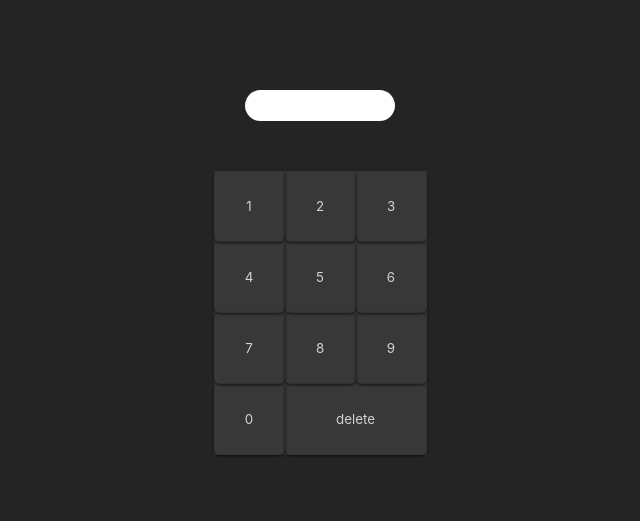
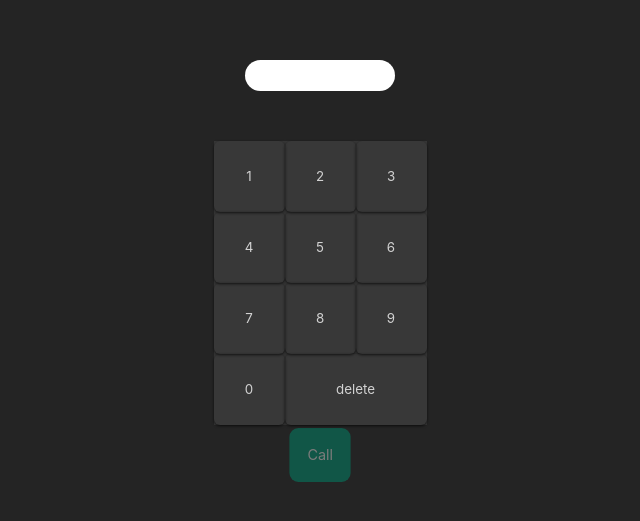
Before and after one commit to SandraQS/W04CH3-Phone-sandra-quero, a React (Create React App) app: page / in a window 1280 px wide. Shown: the part 153-674 px from the top of the page, without its empty margins (320-960 px from the left). Built offline with nearby package versions, Linux system fonts and the light colour scheme.

Commit message:
Creamos componentes Actions y Action

```diff
--- a/src/App.css
+++ b/src/App.css
@@ -68,34 +68,6 @@ li {
   display: grid;
   grid-template-columns: 1fr 1fr;
 }
-.actions {
-  display: flex;
-  flex-direction: column;
-  align-items: center;
-}
-.actions a {
-  border-radius: 10px;
-  padding: 20px;
-  text-decoration: none;
-  color: inherit;
-  cursor: default;
-  opacity: 0.5;
-  transform: scale(0.9);
-  transition: all 0.2s ease-out;
-}
-.actions .active {
-  cursor: pointer;
-  opacity: 1;
-}
-.actions a.active:hover {
-  transform: scale(1);
-}
-.actions .call {
-  background-color: #00886a;
-}
-.actions .hang {
-  background-color: #b6002e;
-}
 
 .off {
   visibility: hidden !important;
--- a/src/App.js
+++ b/src/App.js
@@ -4,7 +4,7 @@ import Display from "./componentes/Display";
 import Info from "./componentes/Info/Info";
 import TelefonoContext from "./context/TelefonoContext";
 import Prueba from "./componentes/Keyboard/Keyboard";
-// import Actions from "./componentes/Actions/Actions";
+import Actions from "./componentes/Actions/Actions";
 
 function App() {
   const [numerosPantalla, setNumerosPantalla] = useState([]);
@@ -33,7 +33,9 @@ function App() {
         <div className="keyboard-container">
           <Prueba botones={botones} />
         </div>
-        {/* <Actions enLlamada={enLlamada} /> */}
+        <div className="actions">
+          <Actions enLlamada={enLlamada} />
+        </div>
       </TelefonoContext.Provider>
       {/* <!-- El siguiente elemento se oculta añadiéndole la clase "off" --> */}
       {/* <span class="message">Calling...</span>
--- /dev/null
+++ b/src/componentes/Action/Action.css
@@ -0,0 +1,28 @@
+.actions {
+  display: flex;
+  flex-direction: column;
+  align-items: center;
+}
+.actions a {
+  border-radius: 10px;
+  padding: 20px;
+  text-decoration: none;
+  color: inherit;
+  cursor: default;
+  opacity: 0.5;
+  transform: scale(0.9);
+  transition: all 0.2s ease-out;
+}
+.actions .active {
+  cursor: pointer;
+  opacity: 1;
+}
+.actions a.active:hover {
+  transform: scale(1);
+}
+.actions .call {
+  background-color: #00886a;
+}
+.actions .hang {
+  background-color: #b6002e;
+}
--- /dev/null
+++ b/src/componentes/Action/Action.js
@@ -0,0 +1,14 @@
+import "./Action.css";
+
+const Action = ({ textoBoton, className }) => {
+  return (
+    <a
+      href="https://github.com/SandraQS/W04CH3-sandra-quero/pull/4"
+      className={className}
+    >
+      {textoBoton}
+    </a>
+  );
+};
+
+export default Action;
--- /dev/null
+++ b/src/componentes/Actions/Actions.js
@@ -0,0 +1,15 @@
+import TelefonoContext from "../../context/TelefonoContext";
+import Action from "../Action/Action";
+import { useContext } from "react";
+
+const Actions = () => {
+  const { enLlamada } = useContext(TelefonoContext);
+  return (
+    <Action
+      textoBoton={enLlamada ? "Hang" : "Call"}
+      className={enLlamada ? "hang" : "call"}
+    />
+  );
+};
+
+export default Actions;
```
